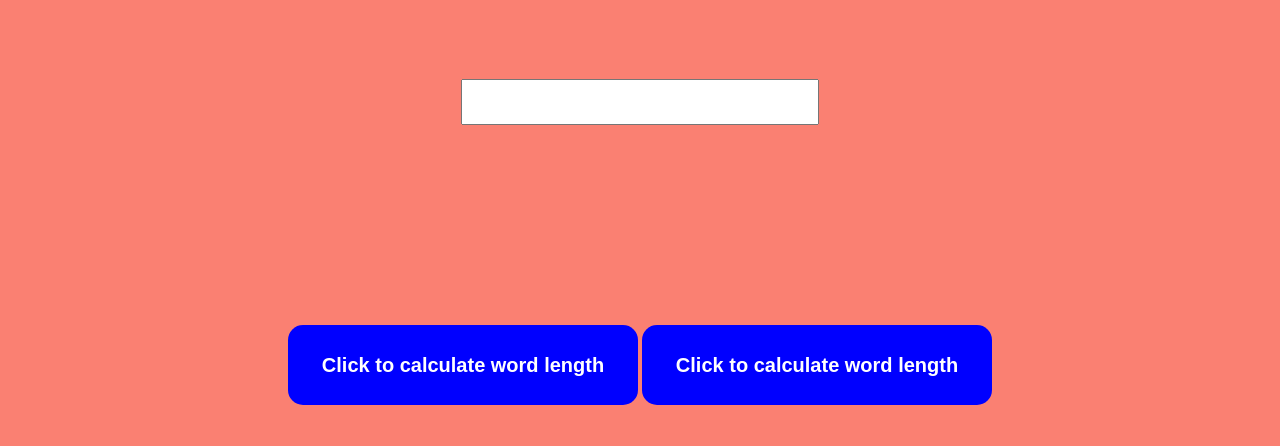
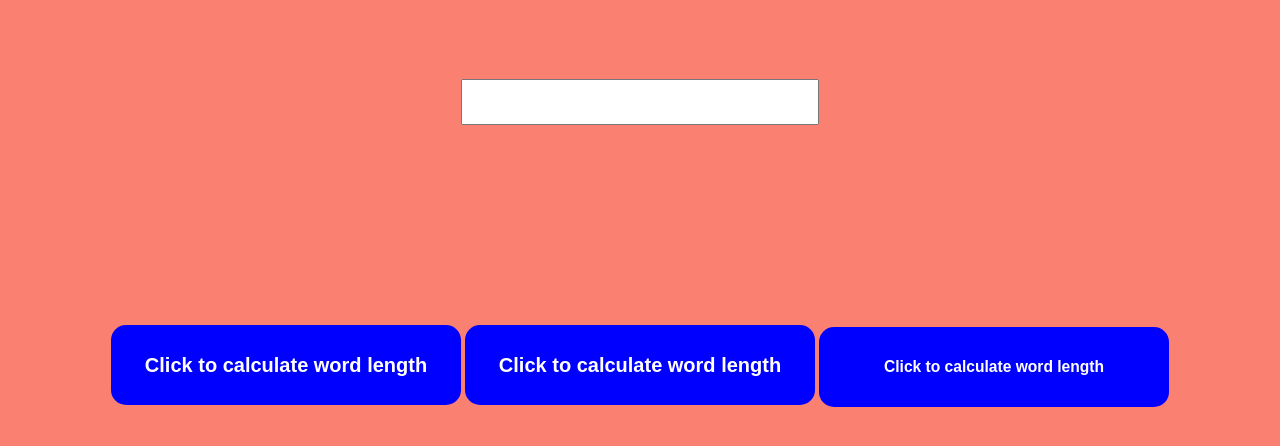
Before and after one commit to miroslavprodyna/Git-training, a plain HTML site: page index.html in a window 1280 px wide. Shown: the part 108-554 px from the top of the page. Drawn offline with Linux system fonts and the light colour scheme.

Commit message:
Update index.html

```diff
--- a/index.html
+++ b/index.html
@@ -13,6 +13,7 @@
 <div id="output"></div>
 <button id="btn"><h2>Click to calculate word length</h2></button>
 <button id="btn"><h2>Click to calculate word length</h2></button>
+<button id="btn"><h3>Click to calculate word length</h3></button>
 <script src="app.js"></script>
 </body>
 </html>
```
